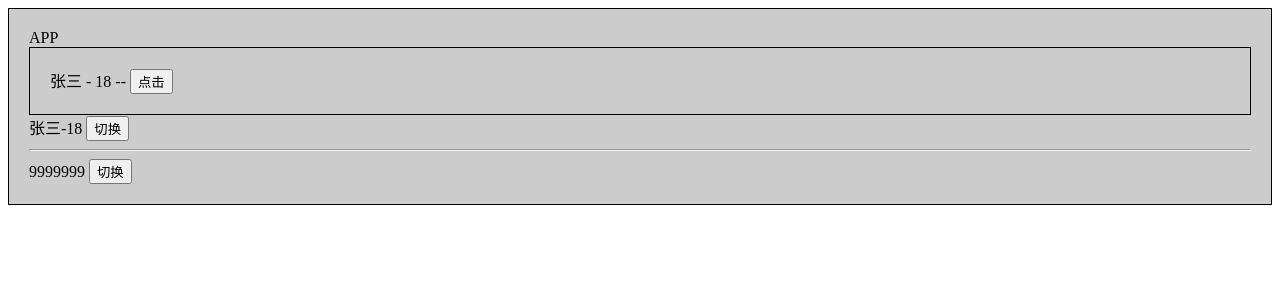
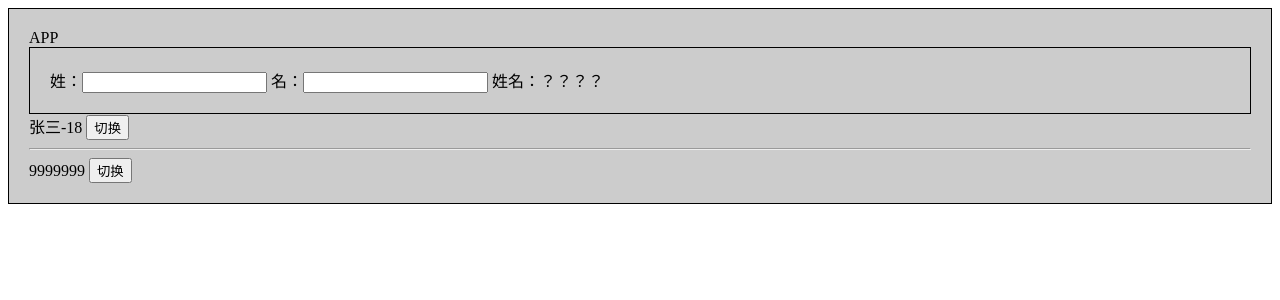
Before and after one commit to xiaodongxier/vue3_vite_ts_202401, a Vue app: page / in a window 1280 px wide. Shown: the top 300 px of the page. Built offline with nearby package versions, Linux system fonts and the light colour scheme.

Commit message:
定时同步完成...

```diff
--- a/src/components/Preson.vue
+++ b/src/components/Preson.vue
@@ -1,25 +1,20 @@
 <!--
  * @Date: 2024-01-22 23:27:13
- * @LastEditTime: 2024-01-23 22:47:47
+ * @LastEditTime: 2024-01-24 21:59:40
  * @Author: wangyongjie
  * @Note:
 -->
 <template>
   <div class="Preson">
-    {{name}} - {{ age }} -- {{ hha }}
-    <button @click="handleClick">点击</button>
+    姓：<input type="text">
+    名：<input type="text">
+    姓名：<span>？？？？</span>
   </div>
 </template>
 
 
 <script setup lang="ts" name="Preson">
-import {ref} from 'vue'
-let name = ref("张三");
-let age = ref(18);
-function handleClick(){
-    age.value += 1
-  console.log('点击了', age);
-}
+
 </script>
 
 
```
